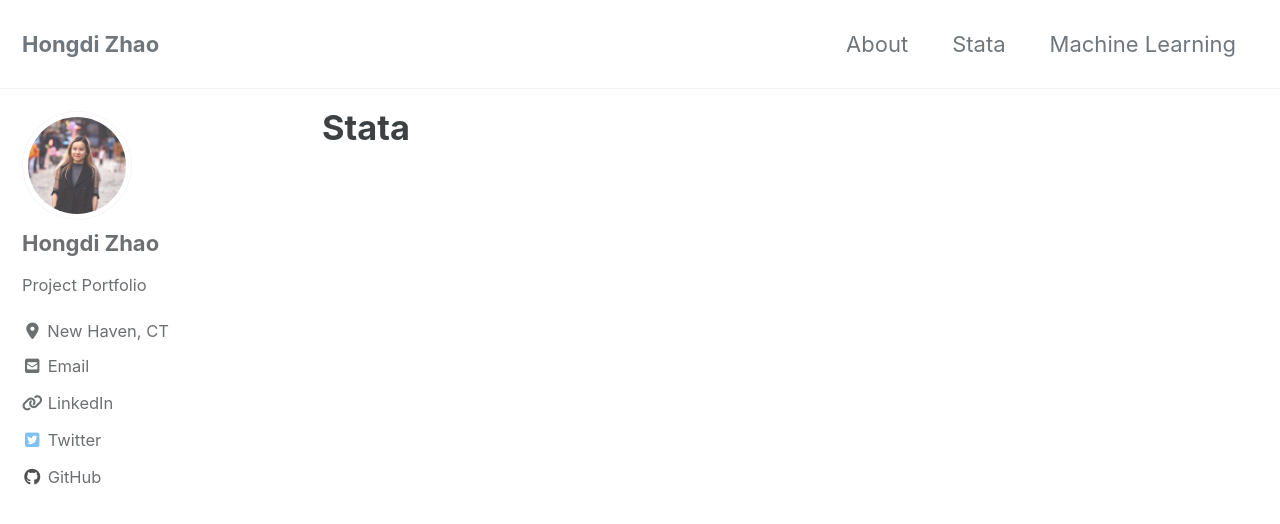
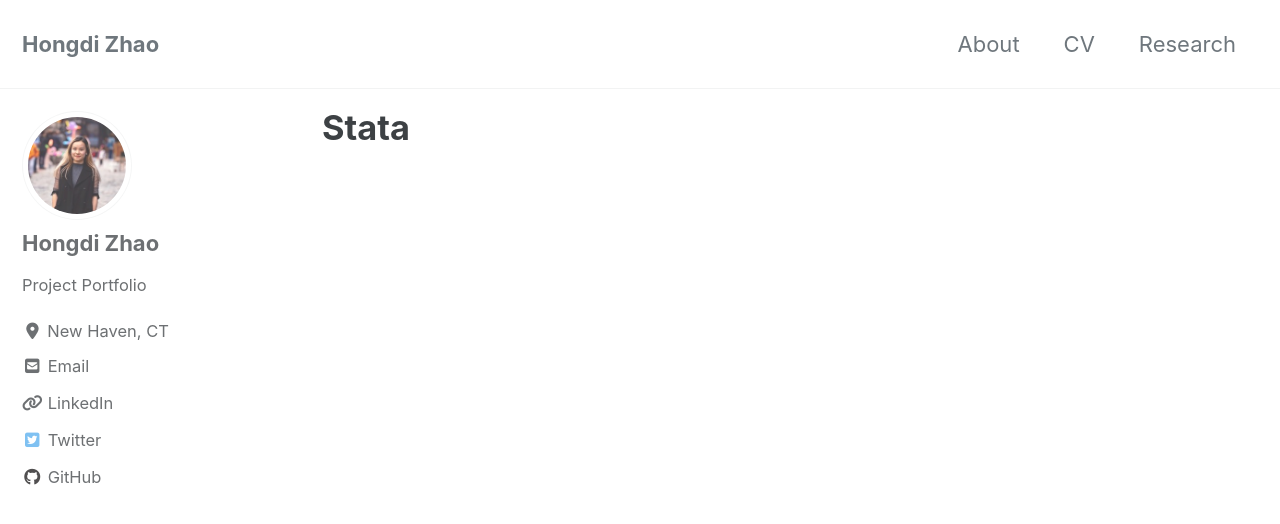
Before and after one commit to alisa0423/hongdi-zhao.github.io, a Jekyll site: the page built from _pages/stata.md, in a window 1280 px wide and 900 px high. Shown: the top 524 px of the window. Built offline with Jekyll 4.4.1, drawn with Linux system fonts in a browser that asks for light colours; cached includes are drawn as plain includes; nearby versions of some CDN libraries.

Commit message:
Update navigation.yml

```diff
--- a/_data/navigation.yml
+++ b/_data/navigation.yml
@@ -2,9 +2,9 @@
 main:
   - title: "About"
     url: /about/
-  - title: "Stata"
+  - title: "CV"
     url: /stata/
-  - title: "Machine Learning"
+  - title: "Research"
     url: /machine-learning/
   # - title: "Sitemap"
   #   url: /sitemap/
```
